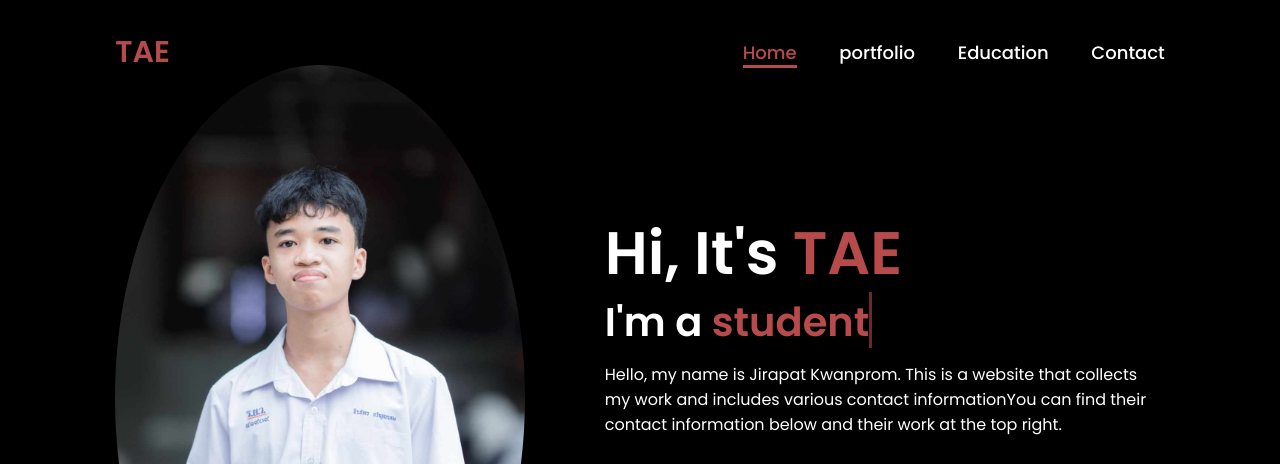
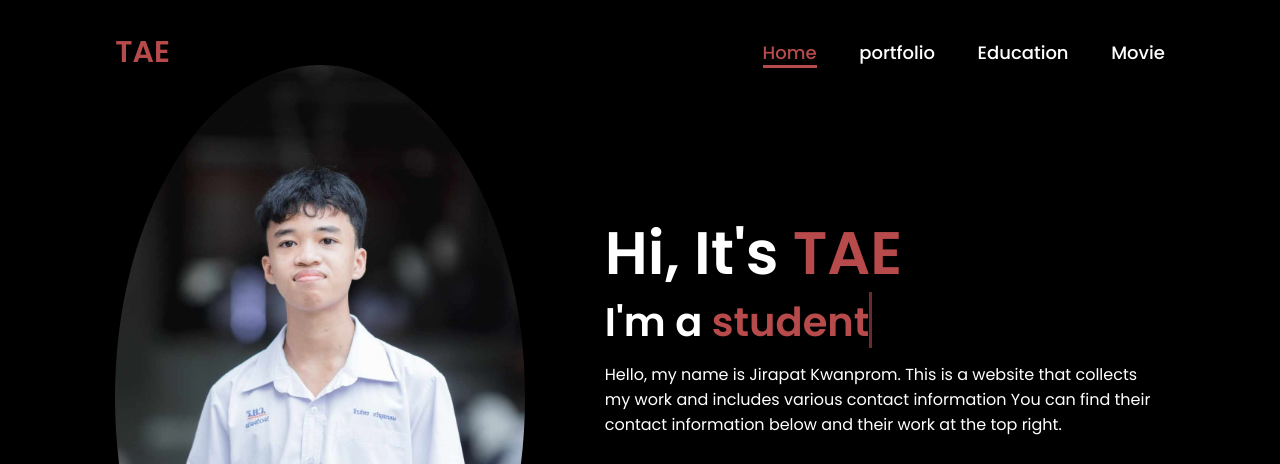
Before and after one commit to Olieng1/tae, a plain HTML site: page index.html in a window 1280 px wide. Shown: the top 464 px of the page. Drawn offline with Linux system fonts and the light colour scheme.

Commit message:
Add files via upload

```diff
--- a/index.html
+++ b/index.html
@@ -16,7 +16,7 @@
             <a href="#" class="active"> Home</a>
             <a href="#" >portfolio</a>
             <a href="#" >Education</a>
-            <a href="#" >Contact</a>
+            <a href="https://taesus.github.io/mymovie/" >Movie</a>
         </nav>
     </header>
     <section class="home">
@@ -26,7 +26,7 @@
         <div class="home-content">
             <h1>Hi, It's <span>TAE</span></h1>
             <h3 class="typing-text">I'm a <span></span></h3>
-            <p>Hello, my name is Jirapat Kwanprom. This is a website that collects my work and includes various contact informationYou can find their contact information below and their work at the top right.</p>
+            <p>Hello, my name is Jirapat Kwanprom. This is a website that collects my work and includes various contact information You can find their contact information below and their work at the top right.</p>
             <div class="social-icons">
 
                 <a href="https://github.com/taesus/portfolio"><i class="fa-brands fa-github"></i></a>
```
